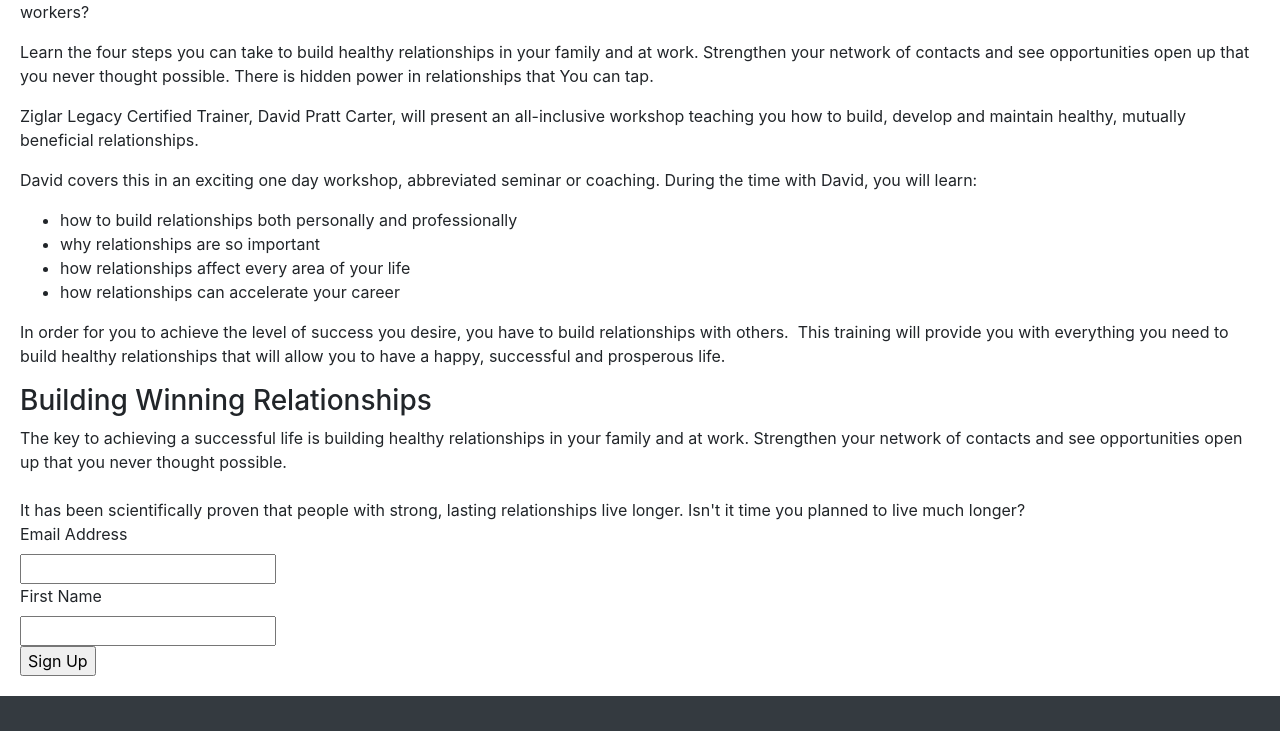
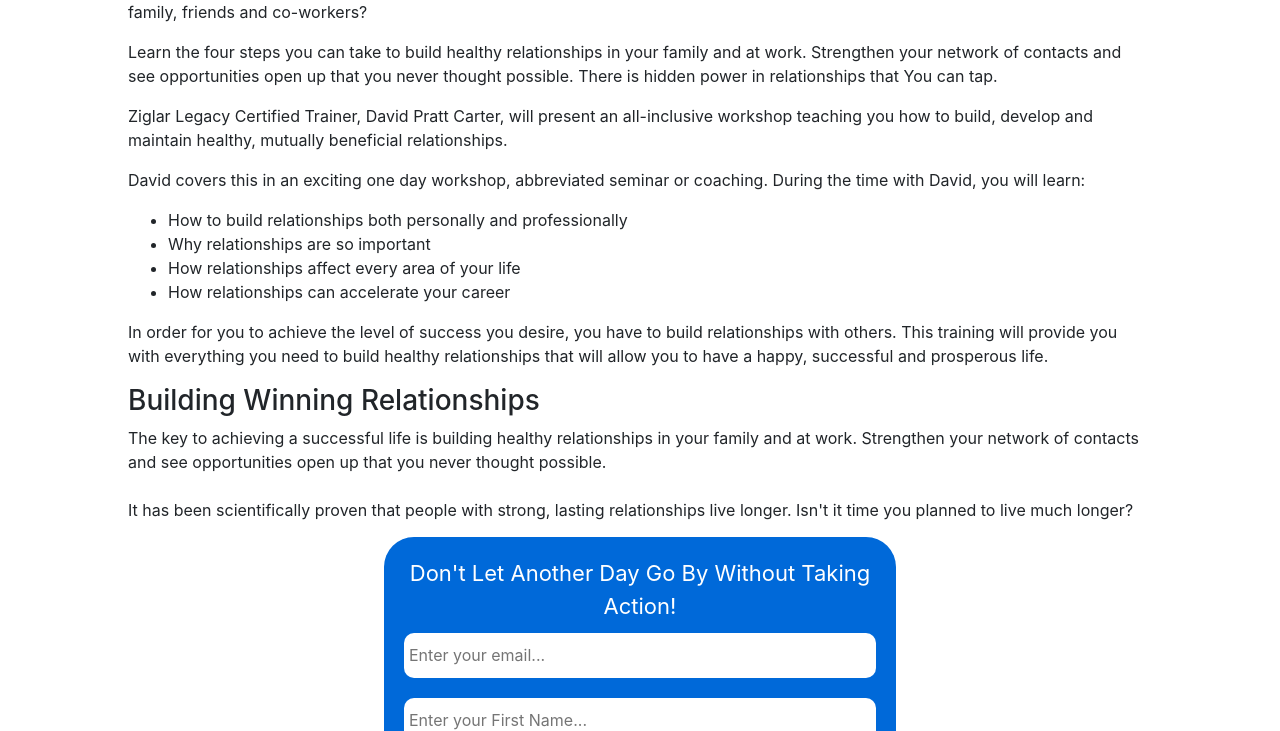
Before and after one commit to McMartyFly/ideasNC2, a website: page find-out-more/building-winning-relationships.html in a window 1280 px wide. Shown: the part 156-887 px from the top of the page. Drawn offline with Linux system fonts and the light colour scheme.

Commit message:
setup zig landing pages and styles

```diff
--- a/css/find-out-more.css
+++ b/css/find-out-more.css
@@ -18,13 +18,50 @@ body {
 
 .content-wrap {
   background: #fff;
-  padding: 20px;
+  padding: 20px 10%;
 }
 .content-wrap h1 {
   color: #0069d9;
   font-weight: bold;
   text-align: center;
 }
+
+form .input-wrap {
+  background: #0069d9;
+  border-radius: 30px;
+  margin: 15px auto 0;
+  padding: 20px;
+  width: 50%;
+}
+form .input-wrap div:nth-child(4) {
+  text-align: center;
+}
+form .input-wrap p {
+  color: #fff;
+  font-size: 22px;
+  margin: 0;
+  text-align: center;
+}
+form .input-wrap label {
+  display: none;
+}
+form .input-wrap input {
+  border: none;
+  border-radius: 10px;
+  height: 45px;
+  margin: 10px 0;
+  padding: 0 5px;
+  width: 100%;
+}
+form .input-wrap input[type=submit] {
+  background: #00e6b8;
+  box-shadow: 0px 2px 3px #006652;
+  color: #343a40;
+  font-weight: bold;
+  text-transform: uppercase;
+  width: 50%;
+}
+
 button {
   cursor: pointer;
 }
@@ -39,3 +76,9 @@ footer ul {
 footer ul .dot {
   color: #fff;
 }
+
+@media screen and (max-width: 767px) {
+  form .input-wrap {
+    width: 100%;
+  }
+}
--- a/find-out-more/building-winning-relationships.html
+++ b/find-out-more/building-winning-relationships.html
@@ -1,6 +1,8 @@
 <!DOCTYPE html>
 <html>
   <head>
+    <link rel="icon" href="../favicomatic/favicon-16x16.png">
+
     <link href="../vendor/bootstrap/css/bootstrap.min.css" rel="stylesheet">
     <link href="../css/find-out-more.css" rel="stylesheet">
   </head>
@@ -15,15 +17,15 @@
       <h1>Building Winning Relationships</h1>
       <p>Do you wish you had stronger relationships at work? Do you wish you had more friends? Would you like to strengthen relationships with family, friends and co-workers?</p>
       <p>Learn the four steps you can take to build healthy relationships in your family and at work. Strengthen your network of contacts and see opportunities open up that you never thought possible. There is hidden power in relationships that You can tap.</p>
-      <p>Ziglar Legacy Certified Trainer, David Pratt Carter, will present an all-inclusive workshop teaching you how to build, develop and maintain healthy, mutually beneficial relationships. </p>
+      <p>Ziglar Legacy Certified Trainer, David Pratt Carter, will present an all-inclusive workshop teaching you how to build, develop and maintain healthy, mutually beneficial relationships.</p>
       <p>David covers this in an exciting one day workshop, abbreviated seminar or coaching. During the time with David, you will learn:</p>
       <ul>
-        <li>how to build relationships both personally and professionally</li>
-        <li>why relationships are so important</li>
-        <li>how relationships affect every area of your life</li>
-        <li>how relationships can accelerate your career</li>
+        <li>How to build relationships both personally and professionally</li>
+        <li>Why relationships are so important</li>
+        <li>How relationships affect every area of your life</li>
+        <li>How relationships can accelerate your career</li>
       </ul>
-      <p>In order for you to achieve the level of success you desire, you have to build relationships with others.  This training will provide you with everything you need to build healthy relationships that will allow you to have a happy, successful and prosperous life.</p>
+      <p>In order for you to achieve the level of success you desire, you have to build relationships with others. This training will provide you with everything you need to build healthy relationships that will allow you to have a happy, successful and prosperous life.</p>
 
       <form action="https://www.getdrip.com/forms/800805685/submissions" method="post" data-drip-embedded-form="800805685">
         <h3 data-drip-attribute="headline">Building Winning Relationships</h3>
@@ -31,17 +33,21 @@
           <br>
           It has been scientifically proven that people with strong, lasting relationships live longer. Isn't it time you planned to live much longer?
         </div>
+        <div class="input-wrap">
+          <p>Don't Let Another Day Go By Without Taking Action!</p>
           <div>
-            <label for="drip-email">Email Address</label><br />
-            <input type="email" id="drip-email" name="fields[email]" value="" />
+              <label for="drip-email">Email Address</label>
+              <input type="email" id="drip-email" name="fields[email]" value="" placeholder="Enter your email..." />
           </div>
           <div>
-            <label for="drip-first-name">First Name</label><br />
-            <input type="text" id="drip-first-name" name="fields[first_name]" value="" />
+              <label for="drip-first-name">First Name</label>
+              <input type="text" id="drip-first-name" name="fields[first_name]" value="" placeholder="Enter your First Name..." />
           </div>
           <div>
             <input type="submit" value="Sign Up" data-drip-attribute="sign-up-button" />
           </div>
+        </div>
+
       </form>
 
     </div>
```
Also changed, not shown: find-out-more/building-the-best-you.html (+11 -5 lines), find-out-more/goal-setting-and-achievement.html (+12 -6 lines). Lines whose indentation alone changed are shown as unchanged.
